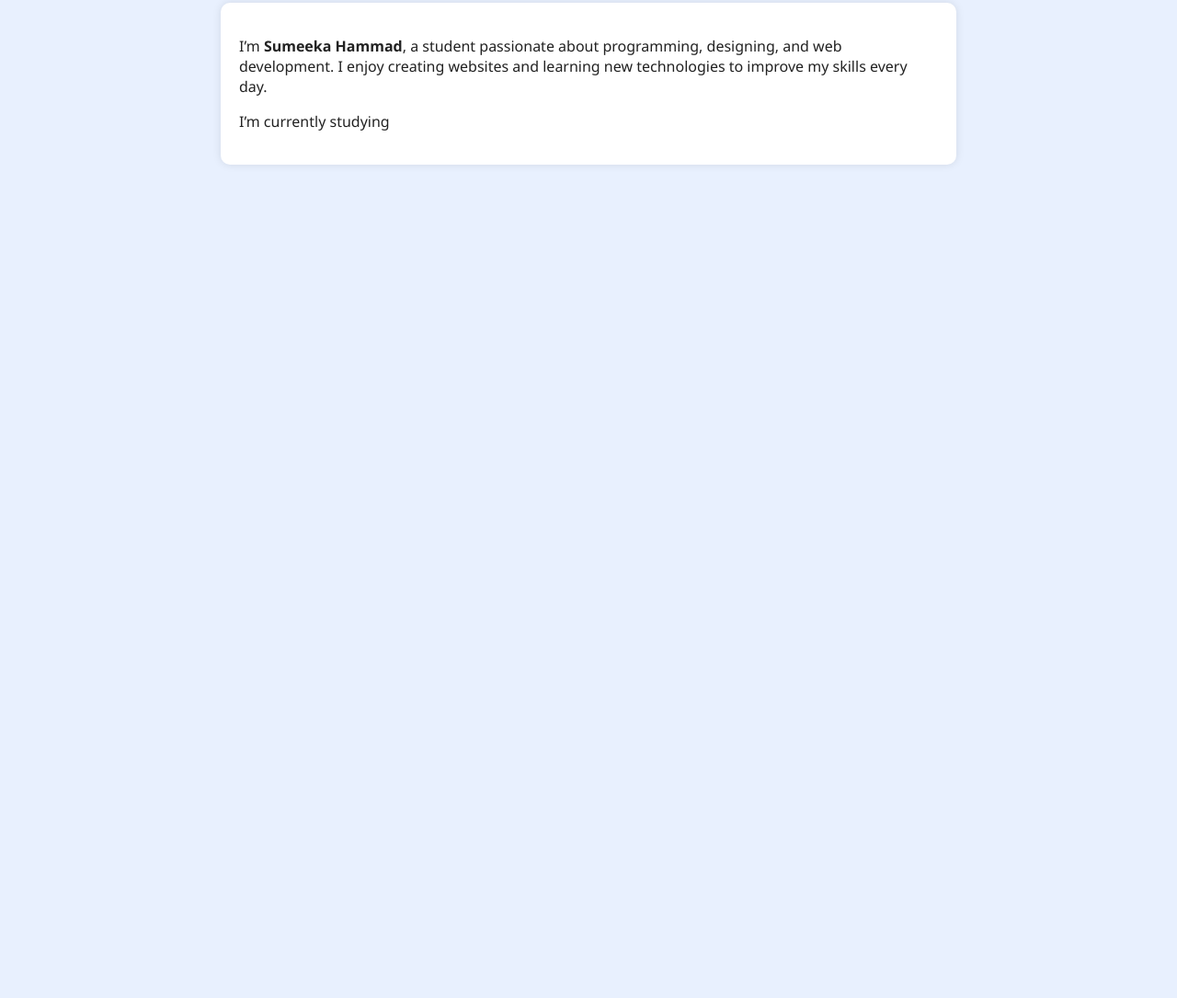
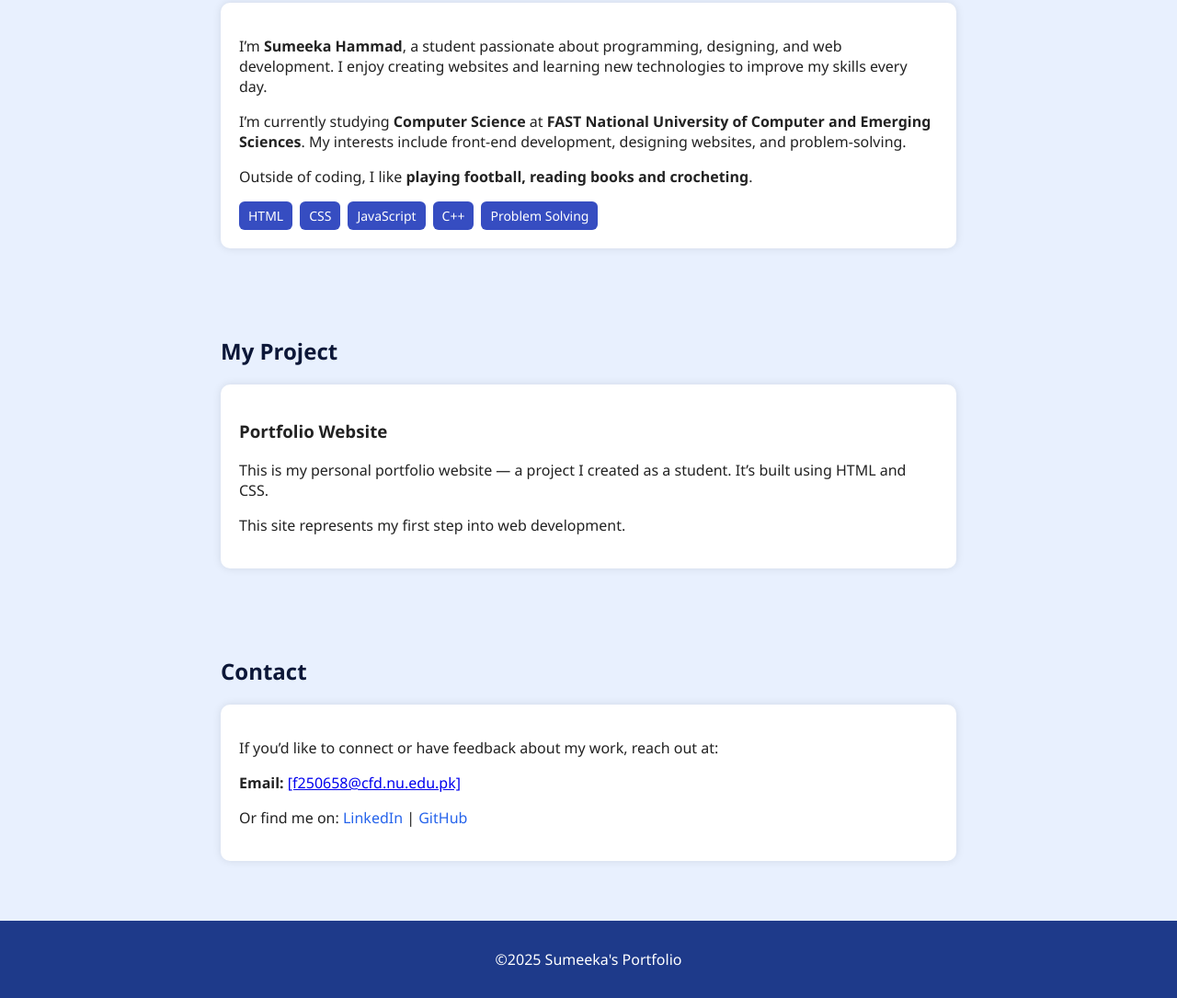
Before and after one commit to Sumeeka/myportfolio, a plain HTML site: page index.html in a window 1280 px wide. Shown: the part 286-1371 px from the top of the page at 92% size. Before the commit the page ends 800 px from the top, so only its background shows below. Drawn offline with Linux system fonts and the light colour scheme.

Commit message:
Update index.html

```diff
--- a/index.html
+++ b/index.html
@@ -22,4 +22,42 @@
     <h2>About Me</h2>
     <div class="card">
       <p>I’m <strong>Sumeeka Hammad</strong>, a student passionate about programming, designing, and web development. I enjoy creating websites and learning new technologies to improve my skills every day.</p>
-      <p>I’m currently studying
+      <p>I’m currently studying <strong>Computer Science</strong> at <strong>FAST National University of Computer and Emerging Sciences</strong>. My interests include front-end development, designing websites, and problem-solving.</p>
+      <p>Outside of coding, I like <strong>playing football, reading books and crocheting</strong>.</p>
+      <div class="skills">
+        <span class="skill">HTML</span>
+        <span class="skill">CSS</span>
+        <span class="skill">JavaScript</span>
+        <span class="skill">C++</span>
+        <span class="skill">Problem Solving</span>
+      </div>
+    </div>
+  </section>
+
+  <section id="projects">
+    <h2>My Project</h2>
+    <div class="card">
+      <h3>Portfolio Website</h3>
+      <p>This is my personal portfolio website — a project I created as a student. It’s built using HTML and CSS.</p>
+      <p>This site represents my first step into web development.</p>
+    </div>
+  </section>
+
+  <section id="contact">
+    <h2>Contact</h2>
+    <div class="card">
+      <p>If you’d like to connect or have feedback about my work, reach out at:</p>
+      <p><strong>Email:</strong> <a href="mailto:f250658@cfd.nu.edu.pk">[f250658@cfd.nu.edu.pk]</a></p>
+      <p>Or find me on:
+        <a href="#" class="link">LinkedIn</a> |
+        <a href="#" class="link">GitHub</a>
+      </p>
+    </div>
+  </section>
+
+  <footer>
+    <p>©2025 Sumeeka's Portfolio</p>
+  </footer>
+
+</body>
+</html>
```
